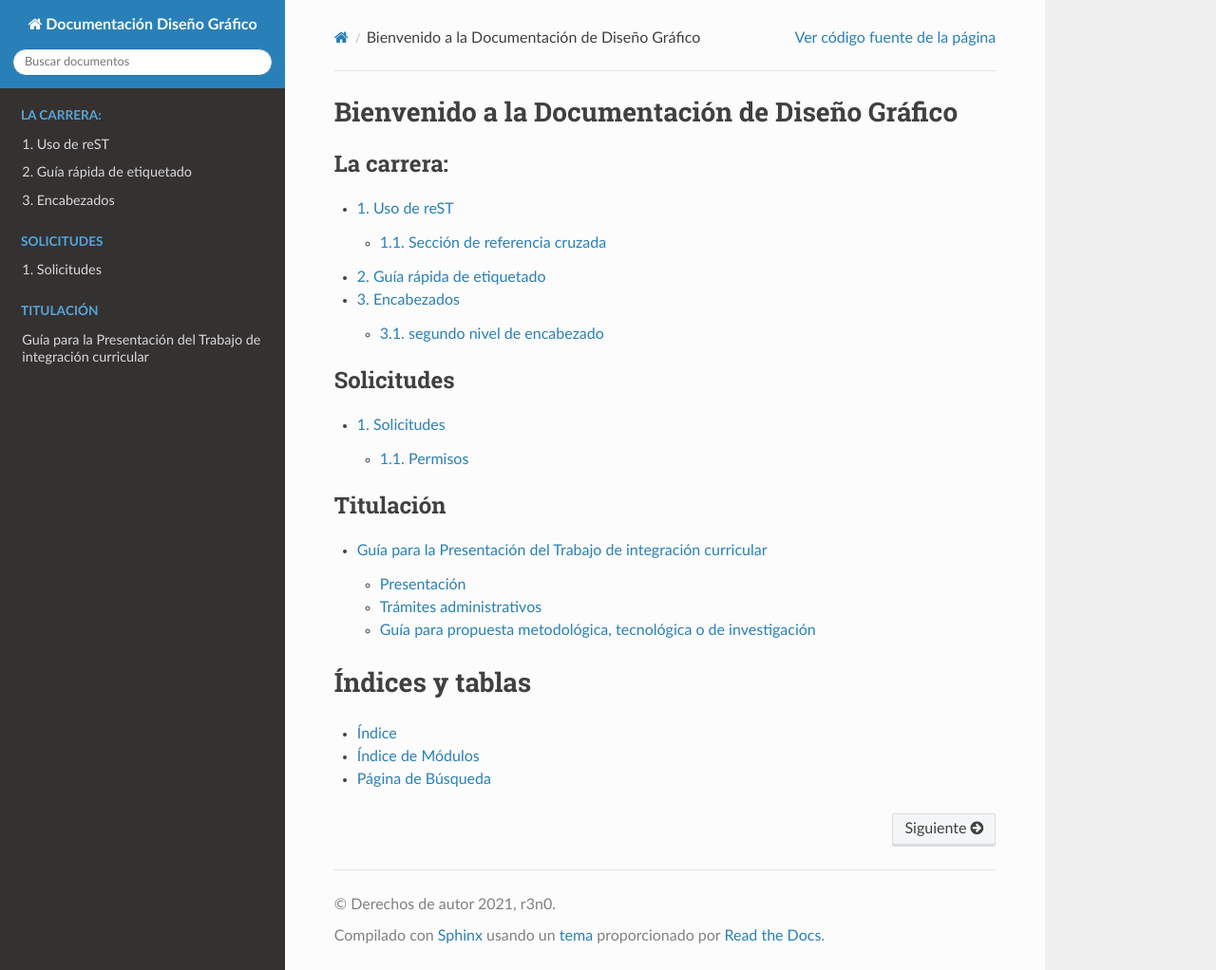
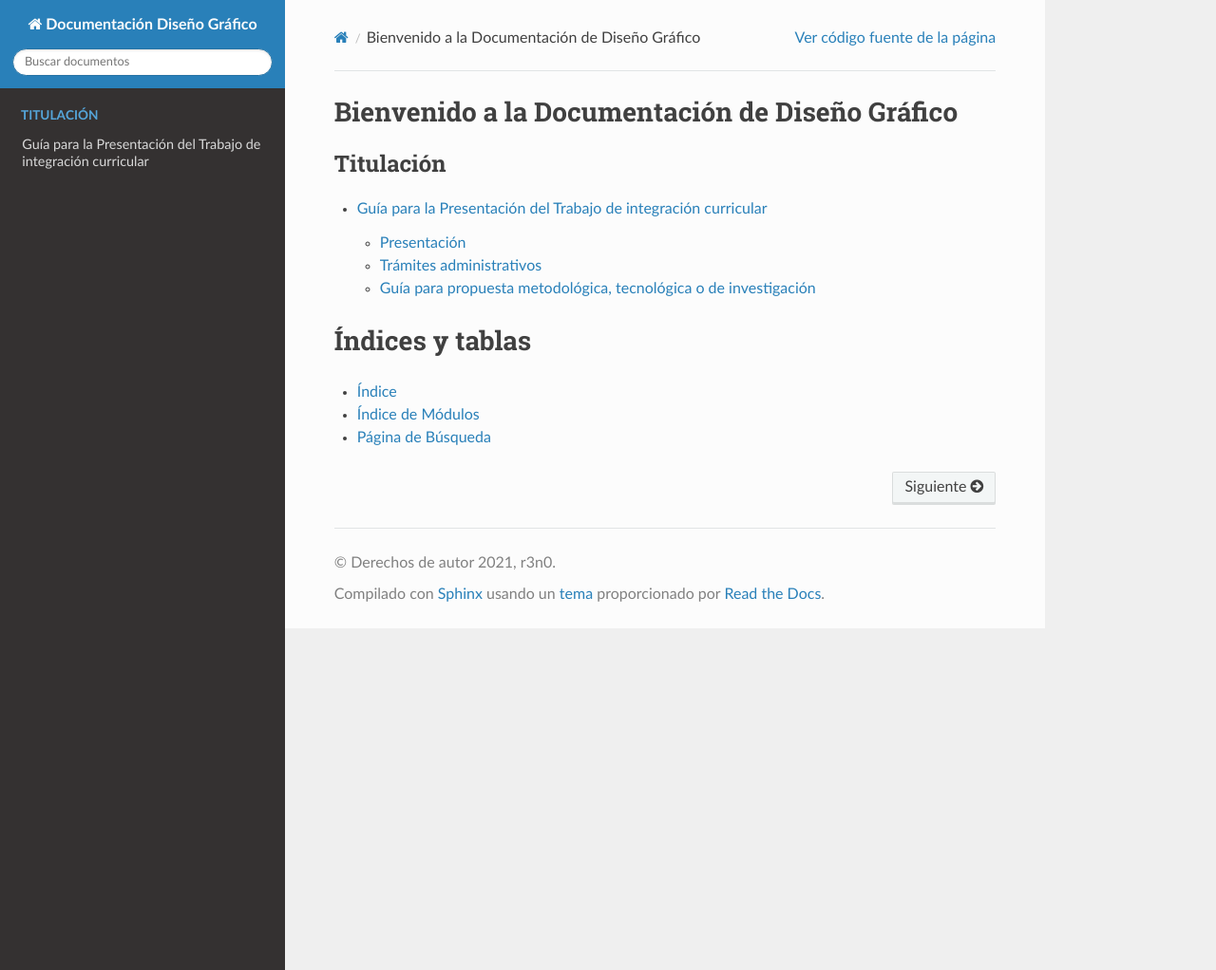
Before and after one commit to r3n0/documentacion-diseno, a Sphinx documentation site: the page built from source/index.rst, in a window 1280 px wide and 1022 px high. Shown: the whole window at 95% size. Built offline with Sphinx 7.4.7 and the Read the Docs theme 2.0.0, drawn with Linux system fonts in a browser that asks for light colours.

Commit message:
Se está dando formato adecuado a la sección
también se agregaron descripciones en el README.md

```diff
--- /dev/null
+++ b/requirements.txt
@@ -0,0 +1,2 @@
+pip install sphinx
+pip install sphinx-rtd-theme
--- a/source/conf.py
+++ b/source/conf.py
@@ -63,6 +63,6 @@ html_theme = 'sphinx_rtd_theme'
 # Add any paths that contain custom static files (such as style sheets) here,
 # relative to this directory. They are copied after the builtin static files,
 # so a file named "default.css" will overwrite the builtin "default.css".
-html_static_path = ['_static']
+# html_static_path = ['_static']
 
 rst_epilog = '.. |p| replace:: **Labnext**'
--- a/source/index.rst
+++ b/source/index.rst
@@ -5,28 +5,12 @@
 
 Bienvenido a la Documentación de Diseño Gráfico
 ===============================================
-
-.. toctree::
-   :numbered:
-   :maxdepth: 2
-   :caption: La carrera:
-
-   usage/installation
-   usage/quickstart
-   usage/headings
-
-.. toctree::
-   :numbered:
-   :maxdepth: 2
-   :caption: Solicitudes
-
-   procesos/solicitudes
-
 .. toctree::
    :maxdepth: 2
    :caption: Titulación
 
    titulacion/guia-tt
+
 
 Índices y tablas
 ================
```
Also changed, not shown: README.md (+22 -0 lines).
